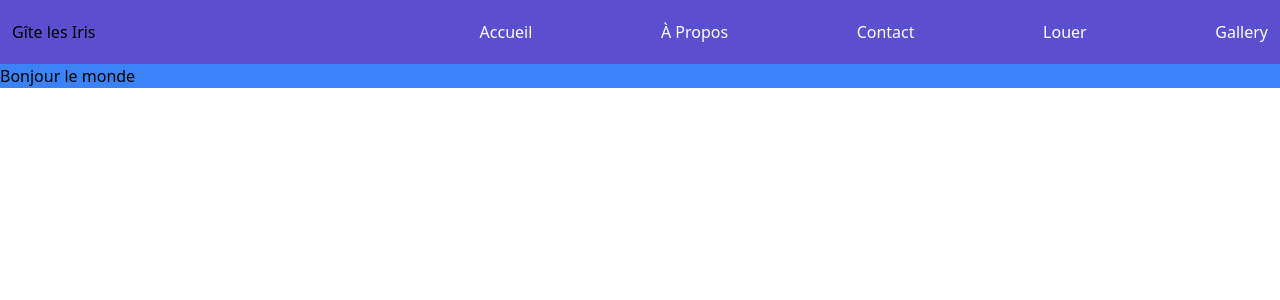
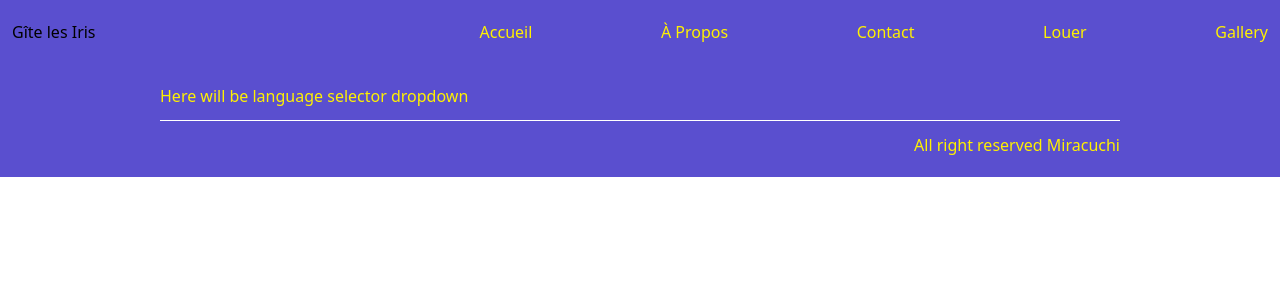
Before and after one commit to Miracuchi/gite-les-iris, a React (Vite) app: page / in a window 1280 px wide. Shown: the top 300 px of the page. Built offline with nearby package versions, Linux system fonts and the light colour scheme.

Commit message:
feat: created footer responsive and desktop

```diff
--- a/src/Layout.tsx
+++ b/src/Layout.tsx
@@ -7,10 +7,10 @@ interface LayoutProps {
 export default function Layout({ children }: LayoutProps) {
   return (
     <>
-      <div className="bg-purple-700"></div>
+      <div></div>
       <Header />
       {/* <MobileHeader /> */}
-      <main className="bg-pink-600">{children}</main>
+      <main>{children}</main>
       <Footer />
     </>
   );
--- a/src/components/Footer.tsx
+++ b/src/components/Footer.tsx
@@ -1,3 +1,13 @@
 export default function Footer() {
-  return <footer className="bg-blue-500">Bonjour le monde</footer>;
+  return (
+    <footer className="bg-iris_purple text-center items-center text-iris_yellow">
+      <div className="mx-3 flex flex-col space-y-3 py-5 md:w-9/12 md:mx-auto">
+        <span className="md:text-left">
+          Here will be language selector dropdown
+        </span>
+        <div className="bg-white h-[1px] w-9/12 md:w-full mx-auto"></div>
+        <span className="md:text-right">All right reserved Miracuchi</span>
+      </div>
+    </footer>
+  );
 }
--- a/src/components/Header.tsx
+++ b/src/components/Header.tsx
@@ -10,14 +10,17 @@ export default function Header() {
   ];
   const renderNavItem = navItems.map((navItem) => (
     <li className="capitalize mt-7 md:mt-0">
-      <Link className="hover:underline text-white" to={navItem.path}>
+      <Link
+        className="hover:underline text-center text-iris_yellow"
+        to={navItem.path}
+      >
         {navItem.name}
       </Link>
     </li>
   ));
-  const irisColor = "bg-[#5A4FCF]";
+
   return (
-    <div className={irisColor}>
+    <div className="bg-iris_purple">
       <div className="flex items-center justify-between mx-3 min-w-fit">
         <Link to={navItems[0].path} className="md:mr-96 whitespace-nowrap">
           Gîte les Iris
@@ -31,9 +34,7 @@ export default function Header() {
               <div className="w-6 h-1 bg-white"></div>
               <div className="w-6 h-1 bg-white"></div>
               <div className="w-6 h-1 bg-white"></div>
-              <ul
-                className={`${irisColor} w-screen text-white pb-10 absolute -top-full right-0 group-focus:top-12 duration-150 flex flex-col space-y-3 justify-end`}
-              >
+              <ul className=" w-screen bg-iris_purple  pb-10 absolute -top-full right-0 group-focus:top-12 duration-150 flex flex-col space-y-3 justify-end">
                 {renderNavItem}
               </ul>
             </button>
--- a/tailwind.config.js
+++ b/tailwind.config.js
@@ -2,7 +2,12 @@
 module.exports = {
   content: ["./index.html", "./src/**/*.tsx", "./src/*.tsx"],
   theme: {
-    extend: {},
+    extend: {
+      colors: {
+        iris_purple: "#5A4FCF",
+        iris_yellow: "#fff100",
+      },
+    },
   },
   plugins: [],
 };
```
Also changed, not shown: src/components/MobileHeader.tsx (deleted, +0 -19 lines).
